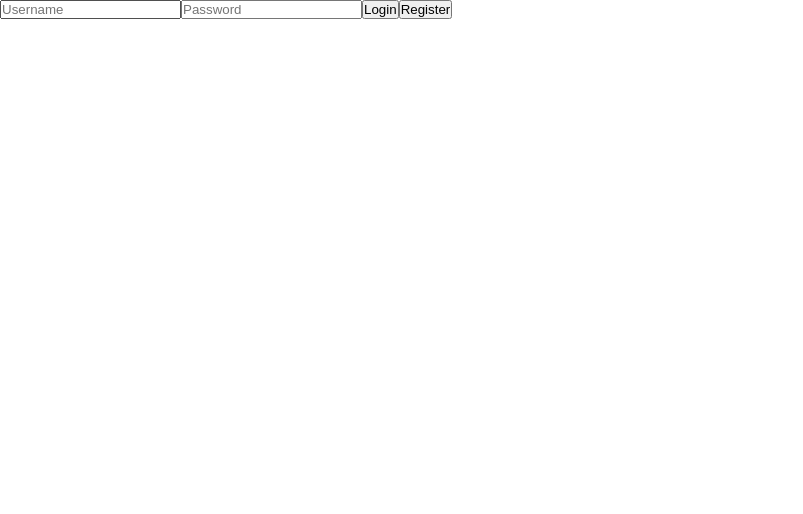
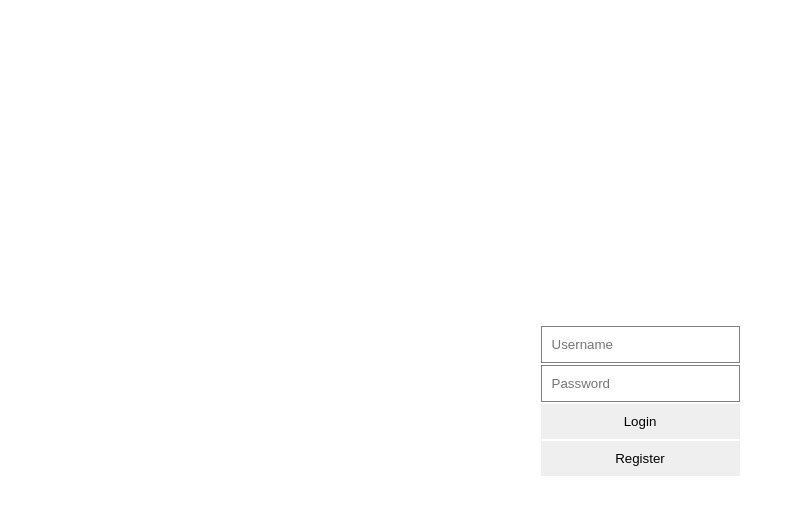
Before and after one commit to AlfGoto/toDoListNext, a Next.js app in the folder to-do-list/: page /log in a window 1280 px wide. Shown: the top 514 px of the page, without its empty margins (0-803 px from the left). Built offline with nearby package versions, Linux system fonts and the light colour scheme; no server answers.

Commit message:
login better CSS

```diff
--- a/to-do-list/app/globals.css
+++ b/to-do-list/app/globals.css
@@ -5,6 +5,13 @@
     font-family: sans-serif;
 }
 
+body{
+    width: 100svw;
+    /* overflow: hidden; */
+    display: flex;
+    justify-content: center;
+    align-items: center;
+}
 
 table {
     border-collapse: collapse;
@@ -72,3 +79,25 @@ table {
         color: gray;
     }
 }
+
+body:has(#LoginDIV){
+    height: 100svh;
+}
+#LoginDIV{
+    display: flex;
+    flex-direction: column;
+    gap: 2px;
+
+    p{
+        color: red;
+    }
+
+    input{
+        border: 1px solid gray;
+        padding: 10px;
+    }
+    button{
+        padding: 10px;
+        border: none;
+    }
+}
--- a/to-do-list/app/log/page.tsx
+++ b/to-do-list/app/log/page.tsx
@@ -42,7 +42,7 @@ export default function Log() {
     }
 
     return (
-        <form onSubmit={e => { e.preventDefault() }}>
+        <form onSubmit={e => { e.preventDefault() }} id='LoginDIV'>
             <p>{errorMsg}</p>
             <input type="text" value={username} onChange={e => { setUsername(e.target.value) }}  placeholder='Username'/>
             <input type="password" value={password} onChange={e => { setPassword(e.target.value) }}  placeholder='Password'/>
```
